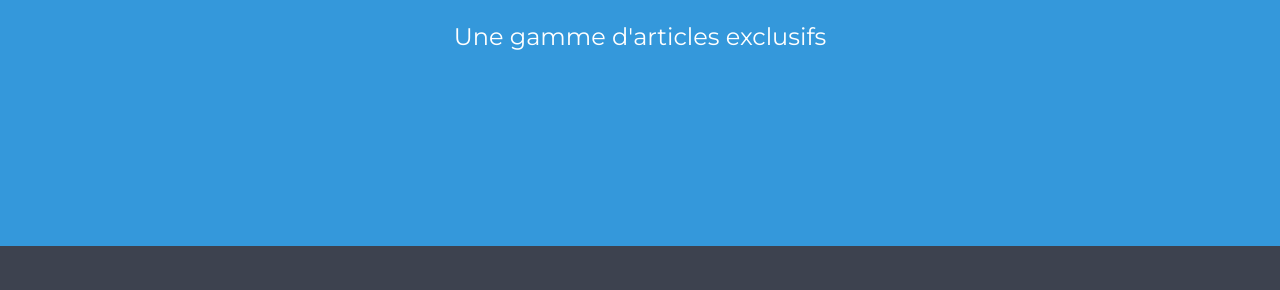
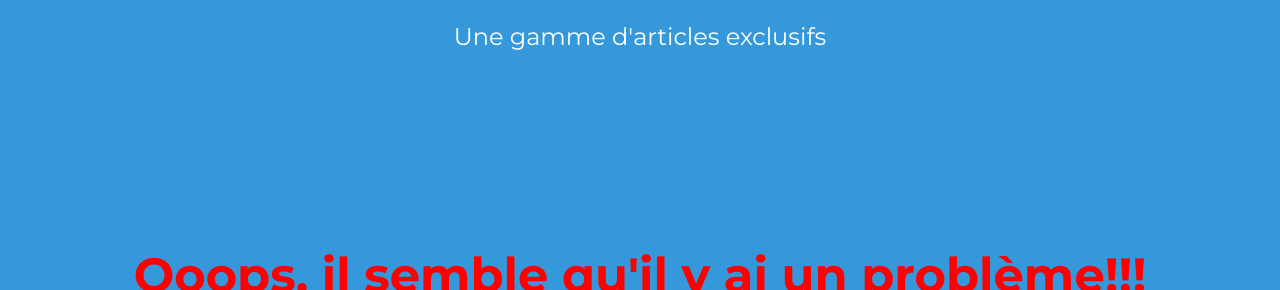
Before and after one commit to aurelien-senn/P5_Aurelien-_Senn, a plain HTML site: page P5-Dev-Web-Kanap-master/front/html/index.html in a window 1280 px wide. Shown: the part 926-1216 px from the top of the page. Drawn offline with Linux system fonts and the light colour scheme; no server answers.

Commit message:
add error message if backend hs

```diff
--- a/P5-Dev-Web-Kanap-master/front/css/style.css
+++ b/P5-Dev-Web-Kanap-master/front/css/style.css
@@ -266,3 +266,11 @@ footer .footerSecondary {
 		width: 75%;
 	}
 }
+
+#messageErreur {
+	font-size: 48px;
+	font-weight: 700;
+	margin-top: 135px;
+	text-align: center;
+	color:red;
+}
--- a/P5-Dev-Web-Kanap-master/front/js/script.js
+++ b/P5-Dev-Web-Kanap-master/front/js/script.js
@@ -33,8 +33,15 @@ fetch("http://localhost:3000/api/products")
             article.appendChild(h3);
             article.appendChild(p);
         }
-    })
 
+
+}).catch(function() {
+    var p = document.createElement('p')
+    var items = document.querySelector(".items");
+    p.setAttribute('id','messageErreur')
+    p.textContent = "Ooops, il semble qu'il y ai un problème!!!";
+    items.appendChild(p);
+});
     let listLocalStorage = JSON.parse(localStorage.getItem('objetL'));
     let quantityCart =0;
     if (listLocalStorage){
@@ -43,6 +50,6 @@ fetch("http://localhost:3000/api/products")
             quantityCart = quantityCart + parseInt(listLocalStorage[i].quantityItem);
         }
     }
-    const li =document.getElementsByTagName('li');
+  const li =document.getElementsByTagName('li');
 
     li[4].textContent =`Panier (${quantityCart})`;
```
Also changed, not shown: P5-Dev-Web-Kanap-master/front/html/cart.html (+1 -1 lines), P5-Dev-Web-Kanap-master/front/html/index.html (+1 -2 lines), P5-Dev-Web-Kanap-master/front/js/cart.js (+11 -1 lines), P5-Dev-Web-Kanap-master/front/js/nbrCart.js (deleted, +0 -12 lines), P5-Dev-Web-Kanap-master/front/js/product.js (+16 -3 lines).
